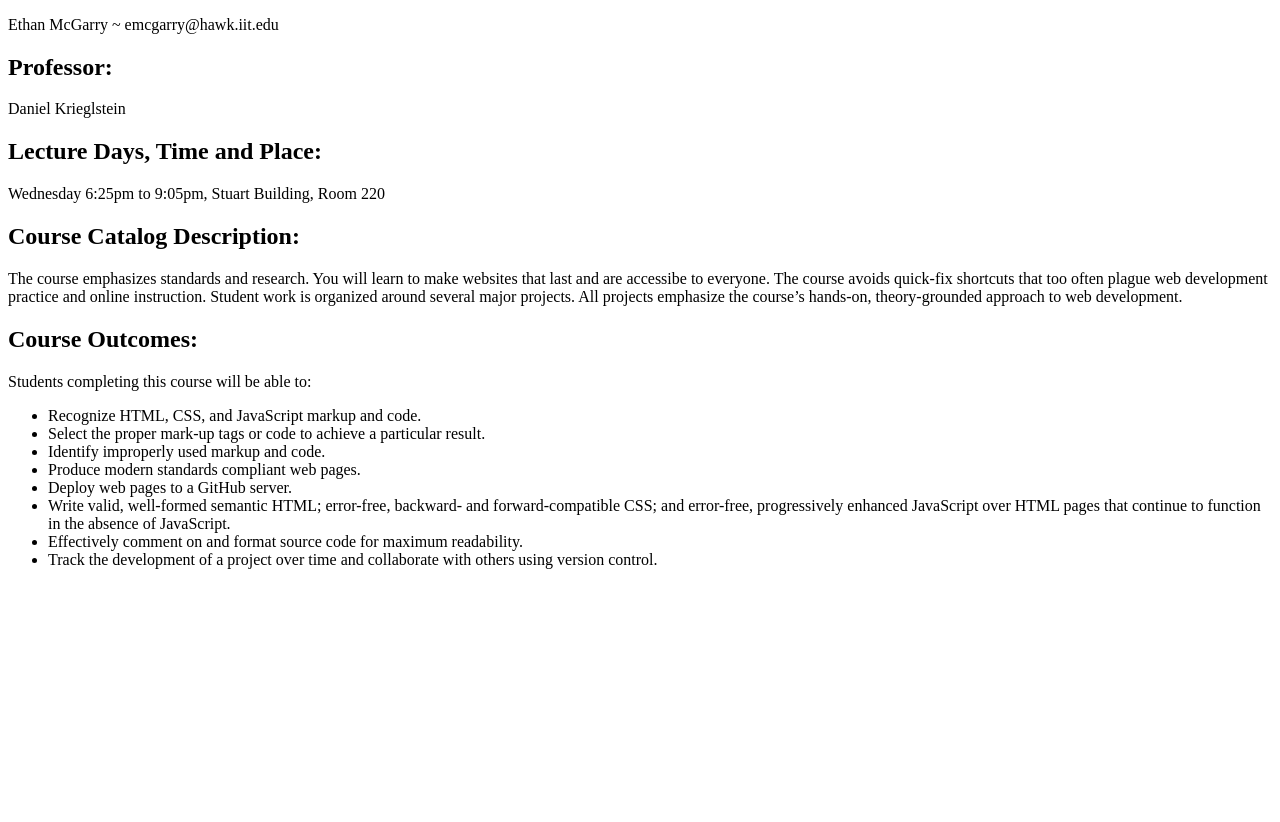
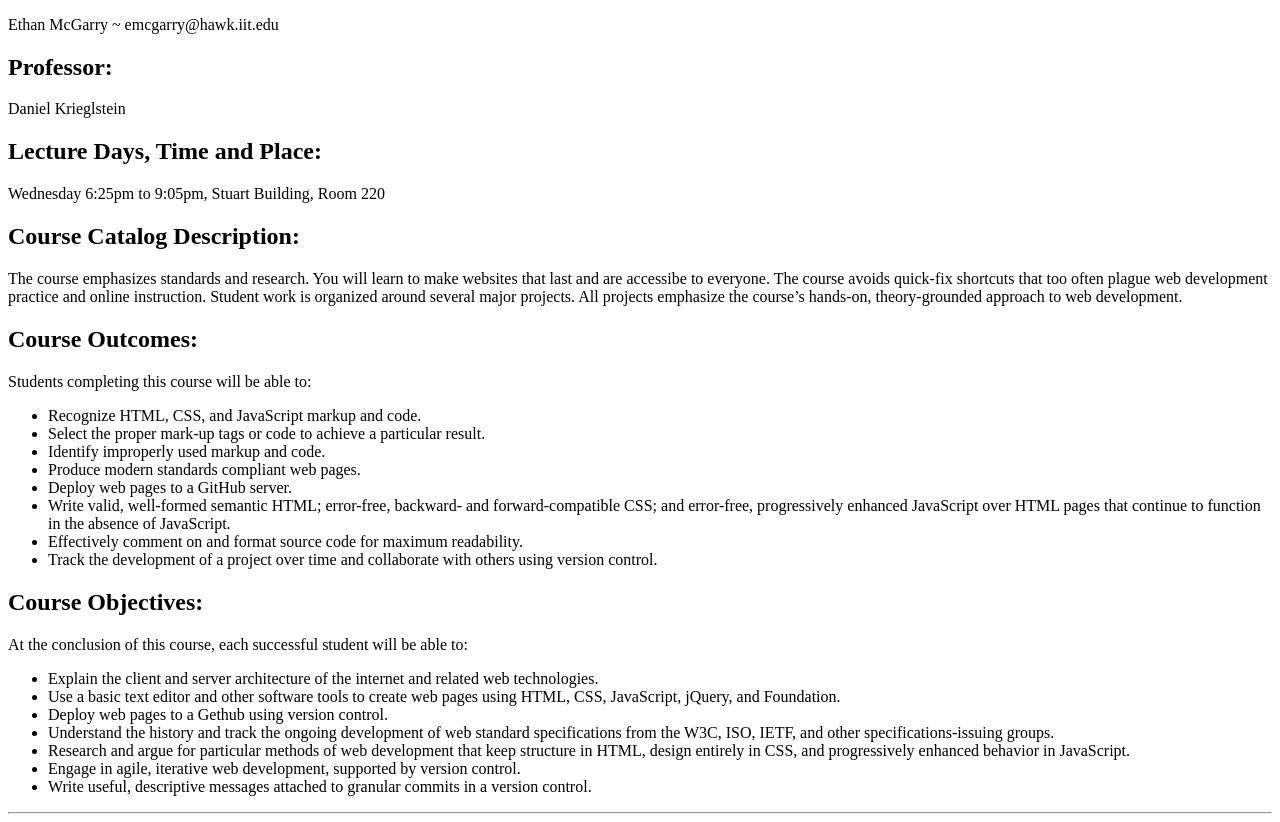
Before and after one commit to eomcgarry/Lab2-EMcGarry, a plain HTML site: page index.html in a window 1280 px wide. Shown: the part 105-927 px from the top of the page. Before the commit the page ends 800 px from the top, so only its background shows below. Drawn offline with Linux system fonts and the light colour scheme.

Commit message:
Add Remaining List & Bottom Line
Add second undorted list and draw line at bottom

```diff
--- a/index.html
+++ b/index.html
@@ -28,5 +28,17 @@
 		<li>Effectively comment on and format source code for maximum readability.</li>
 		<li>Track the development of a project over time and collaborate with others using version control.</li>
 	</ul>
+	<h2>Course Objectives:</h2>
+	<p>At the conclusion of this course, each successful student will be able to:</p>
+	<ul>
+		<li>Explain the client and server architecture of the internet and related web technologies.</li>
+		<li>Use a basic text editor and other software tools to create web pages using HTML, CSS, JavaScript, jQuery, and Foundation.</li>
+		<li>Deploy web pages to a Gethub using version control.</li>
+		<li>Understand the history and track the ongoing development of web standard specifications from the W3C, ISO, IETF, and other specifications-issuing groups.</li>
+		<li>Research and argue for particular methods of web development that keep structure in HTML, design entirely in CSS, and progressively enhanced behavior in JavaScript.</li>
+		<li>Engage in agile, iterative web development, supported by version control.</li>
+		<li>Write useful, descriptive messages attached to granular commits in a version control.</li>
+	</ul>
+	<hr>
 </body>
 </html>
```
